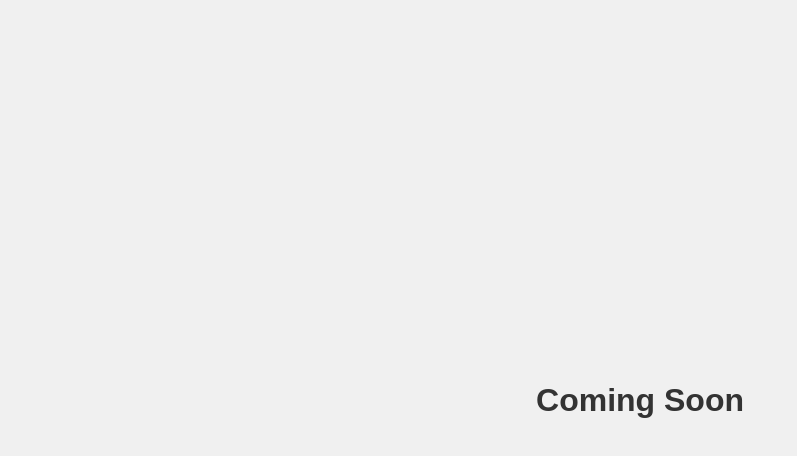
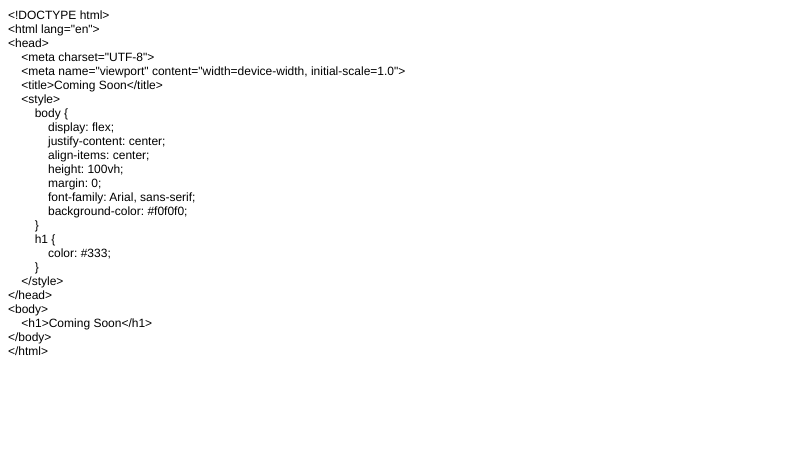
Before and after one commit to GreatButter888/jc.com, a plain HTML site: page index.html in a window 1280 px wide. Shown: the whole page, without its empty margins (0-797 px from the left). Drawn offline with Linux system fonts and the light colour scheme.

Commit message:
Add files via upload

```diff
--- a/index.html
+++ b/index.html
@@ -1,25 +1,40 @@
-<!DOCTYPE html>
-<html lang="en">
+<!DOCTYPE html PUBLIC "-//W3C//DTD HTML 4.01//EN" "http://www.w3.org/TR/html4/strict.dtd">
+<html>
 <head>
-    <meta charset="UTF-8">
-    <meta name="viewport" content="width=device-width, initial-scale=1.0">
-    <title>Coming Soon</title>
-    <style>
-        body {
-            display: flex;
-            justify-content: center;
-            align-items: center;
-            height: 100vh;
-            margin: 0;
-            font-family: Arial, sans-serif;
-            background-color: #f0f0f0;
-        }
-        h1 {
-            color: #333;
-        }
-    </style>
+  <meta http-equiv="Content-Type" content="text/html; charset=utf-8">
+  <meta http-equiv="Content-Style-Type" content="text/css">
+  <title></title>
+  <meta name="Generator" content="Cocoa HTML Writer">
+  <meta name="CocoaVersion" content="2299.77">
+  <style type="text/css">
+    p.p1 {margin: 0.0px 0.0px 0.0px 0.0px; font: 12.0px Helvetica}
+  </style>
 </head>
 <body>
-    <h1>Coming Soon</h1>
+<p class="p1">&lt;!DOCTYPE html&gt;</p>
+<p class="p1">&lt;html lang="en"&gt;</p>
+<p class="p1">&lt;head&gt;</p>
+<p class="p1"><span class="Apple-converted-space">    </span>&lt;meta charset="UTF-8"&gt;</p>
+<p class="p1"><span class="Apple-converted-space">    </span>&lt;meta name="viewport" content="width=device-width, initial-scale=1.0"&gt;</p>
+<p class="p1"><span class="Apple-converted-space">    </span>&lt;title&gt;Coming Soon&lt;/title&gt;</p>
+<p class="p1"><span class="Apple-converted-space">    </span>&lt;style&gt;</p>
+<p class="p1"><span class="Apple-converted-space">        </span>body {</p>
+<p class="p1"><span class="Apple-converted-space">            </span>display: flex;</p>
+<p class="p1"><span class="Apple-converted-space">            </span>justify-content: center;</p>
+<p class="p1"><span class="Apple-converted-space">            </span>align-items: center;</p>
+<p class="p1"><span class="Apple-converted-space">            </span>height: 100vh;</p>
+<p class="p1"><span class="Apple-converted-space">            </span>margin: 0;</p>
+<p class="p1"><span class="Apple-converted-space">            </span>font-family: Arial, sans-serif;</p>
+<p class="p1"><span class="Apple-converted-space">            </span>background-color: #f0f0f0;</p>
+<p class="p1"><span class="Apple-converted-space">        </span>}</p>
+<p class="p1"><span class="Apple-converted-space">        </span>h1 {</p>
+<p class="p1"><span class="Apple-converted-space">            </span>color: #333;</p>
+<p class="p1"><span class="Apple-converted-space">        </span>}</p>
+<p class="p1"><span class="Apple-converted-space">    </span>&lt;/style&gt;</p>
+<p class="p1">&lt;/head&gt;</p>
+<p class="p1">&lt;body&gt;</p>
+<p class="p1"><span class="Apple-converted-space">    </span>&lt;h1&gt;Coming Soon&lt;/h1&gt;</p>
+<p class="p1">&lt;/body&gt;</p>
+<p class="p1">&lt;/html&gt;</p>
 </body>
 </html>
```
